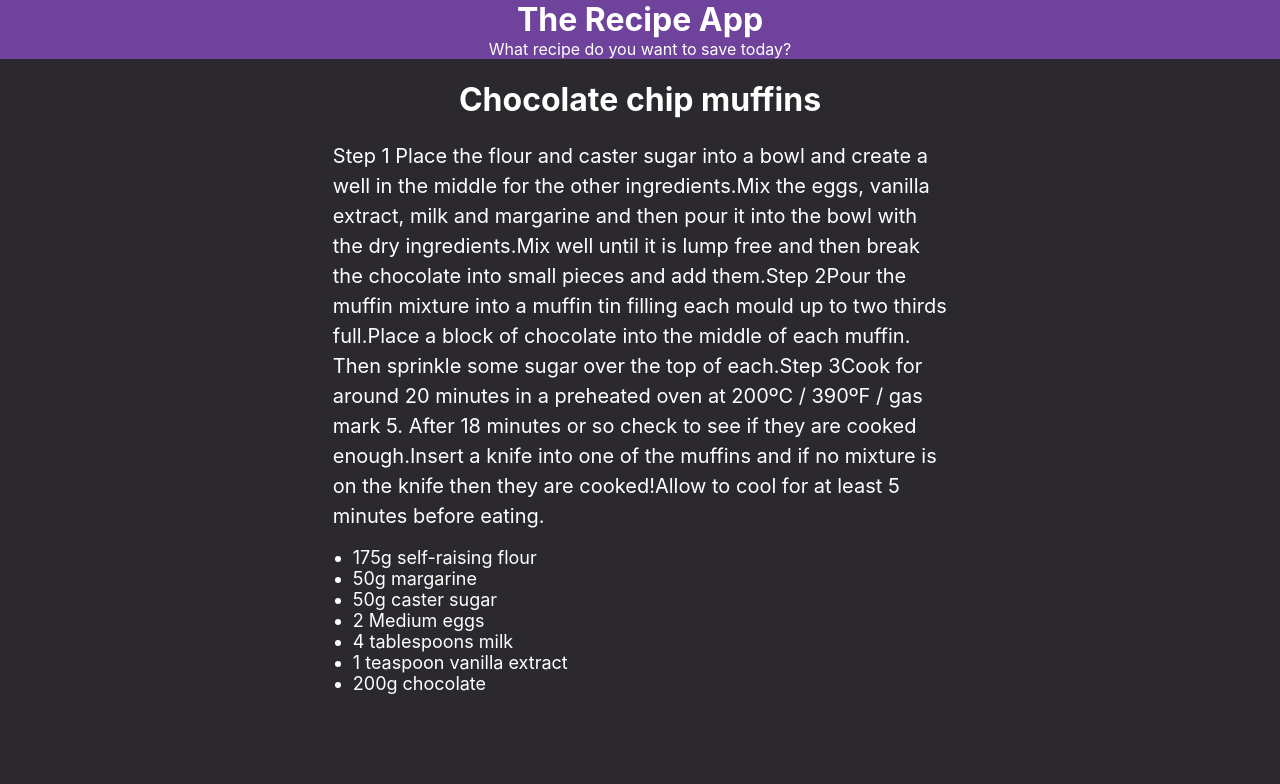
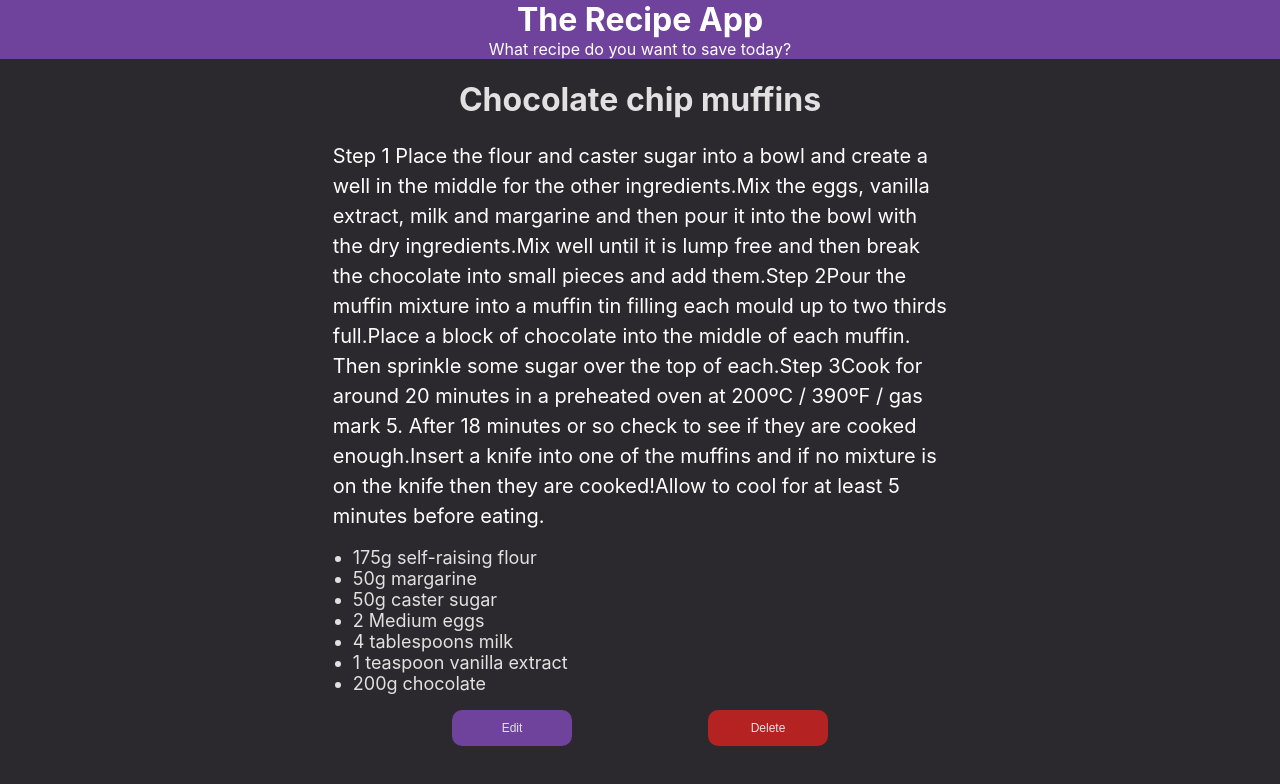
Before and after one commit to pawel-mirys/Recipe-App, a React (Create React App) app: page / in a window 1280 px wide. Both pictures are taken after a click on the element 642 px from the left and 254 px from the top of the page. Shown: the top 784 px of the page. Built offline with nearby package versions, Linux system fonts and the light colour scheme.

Commit message:
Fix colors variables

```diff
--- a/src/app/Components/RecipeForm/RecipeForm.module.scss
+++ b/src/app/Components/RecipeForm/RecipeForm.module.scss
@@ -25,7 +25,7 @@ p {
 }
 
 .ingredientsContainer {
-  color: white;
+  color: $white;
   margin-top: 15px;
 }
 
@@ -34,19 +34,19 @@ p {
 }
 
 .redButton {
-  background-color: rgb(180, 34, 34);
+  background-color: $red;
 }
 
 .greenButton {
-  background-color: rgb(46, 141, 37);
+  background-color: $green;
 }
 
 .inputInvalid {
-  border: 2px solid rgb(180, 34, 34);
+  border: 2px solid $red;
 }
 
 .errorMessage {
-  color: rgb(228, 18, 18);
+  color: $red;
   margin-bottom: 10px;
   font-size: 14px;
 }
@@ -57,7 +57,7 @@ p {
   height: 40px;
   font-weight: 500;
   font-size: 14px;
-  color: white;
+  color: $white;
   background: $primary;
   border: none;
   border-radius: 10px;
--- a/src/app/pages/Home/Home.module.scss
+++ b/src/app/pages/Home/Home.module.scss
@@ -1,6 +1,6 @@
 @import 'src/variables.scss';
 .homePage {
-  color: white;
+  color: $white;
   width: 100%;
   height: 100%;
 }
@@ -30,7 +30,7 @@
     font-size: 16px;
     transition: 0.3s all ease-in-out;
     &:focus {
-      border: 2px solid #836a9c;
+      border: 2px solid $focus;
       width: 250px;
     }
   }
--- a/src/app/pages/RecipeCreator/RecipeCreator.module.scss
+++ b/src/app/pages/RecipeCreator/RecipeCreator.module.scss
@@ -12,6 +12,6 @@ p {
 .creatorHeader {
   width: 100%;
   background-color: $secondary;
-  color: white;
+  color: $white;
   text-align: center;
 }
--- a/src/app/pages/RecipePreview/RecipePreview.module.scss
+++ b/src/app/pages/RecipePreview/RecipePreview.module.scss
@@ -3,7 +3,7 @@
   @include flex(center, center, column);
   width: 80%;
   margin: auto;
-    color: white;
+  color: $white;
   .previewDescription {
     width: 60%;
     line-height: 30px;
@@ -16,3 +16,12 @@
     }
   }
 }
+
+.controls {
+  @include flex(space-around, center, row);
+  width: 50%;
+  margin: auto;
+  .deleteButton {
+    background: $red;
+  }
+}
--- a/src/app/pages/RecipePreview/RecipePreview.tsx
+++ b/src/app/pages/RecipePreview/RecipePreview.tsx
@@ -1,6 +1,7 @@
 import { useContext } from 'react';
 import styles from './RecipePreview.module.scss';
 import { RecipeContext } from 'app/contexts/RecipeContext';
+import { Button } from 'ui/Button/Button';
 
 export const RecipePreview = () => {
   const context = useContext(RecipeContext);
@@ -17,6 +18,14 @@ export const RecipePreview = () => {
           );
         })}
       </ul>
+      <div className={styles.controls}>
+        <Button onClick={() => {}} className={styles.editButton}>
+          Edit
+        </Button>
+        <Button onClick={() => {}} className={styles.deleteButton}>
+          Delete
+        </Button>
+      </div>
     </div>
   );
 };
--- a/src/ui/Button/Button.module.scss
+++ b/src/ui/Button/Button.module.scss
@@ -4,12 +4,12 @@
   height: 36px;
   font-weight: 500;
   font-size: 12px;
-  color: white;
+  color: $white;
   background: $primary;
   border: none;
   border-radius: 10px;
   &:hover {
     cursor: pointer;
-    background: #7d5c9e;
+    background: $focus;
   }
 }
--- a/src/ui/Input/Input.module.scss
+++ b/src/ui/Input/Input.module.scss
@@ -2,7 +2,7 @@
 label {
   @include flex(center, flex-start, column);
   width: 100%;
-  color: white;
+  color: $white;
   margin: 5px 0 5px 0;
 }
 .input {
--- a/src/ui/LinkButton/LinkButton.module.scss
+++ b/src/ui/LinkButton/LinkButton.module.scss
@@ -5,13 +5,13 @@
   height: 36px;
   font-weight: 500;
   font-size: 16px;
-    color: white;
+  color: $white;
   background: $primary;
   border: none;
   border-radius: 10px;
   text-decoration: none;
   &:hover {
     cursor: pointer;
-        background: #7d5c9e;
+    background: $focus;
   }
 }
--- a/src/ui/TextArea/TextArea.module.scss
+++ b/src/ui/TextArea/TextArea.module.scss
@@ -2,7 +2,7 @@
 label {
   @include flex(center, flex-start, column);
   width: 100%;
-  color: white;
+  color: $white;
 }
 .TextArea {
   margin-top: 15px;
--- a/src/variables.scss
+++ b/src/variables.scss
@@ -1,7 +1,10 @@
 $primary: #6f439c;
 $secondary: #353239;
 $background: #2b292e;
-
+$focus: #7d5c9e;
+$red: #b42222;
+$green: #2e8d25;
+$white: #e2e1e1;
 @mixin flex($justify: none, $align: none, $direction: none) {
   display: flex;
   justify-content: $justify;
```
Lines whose indentation alone changed are shown as unchanged.
